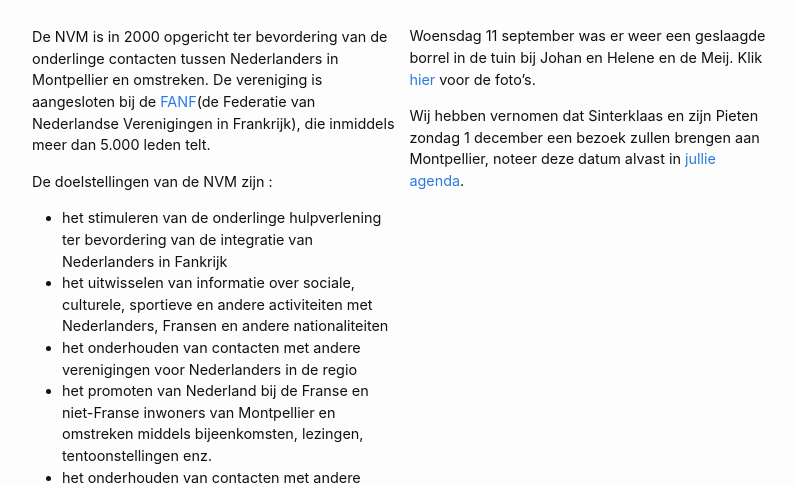
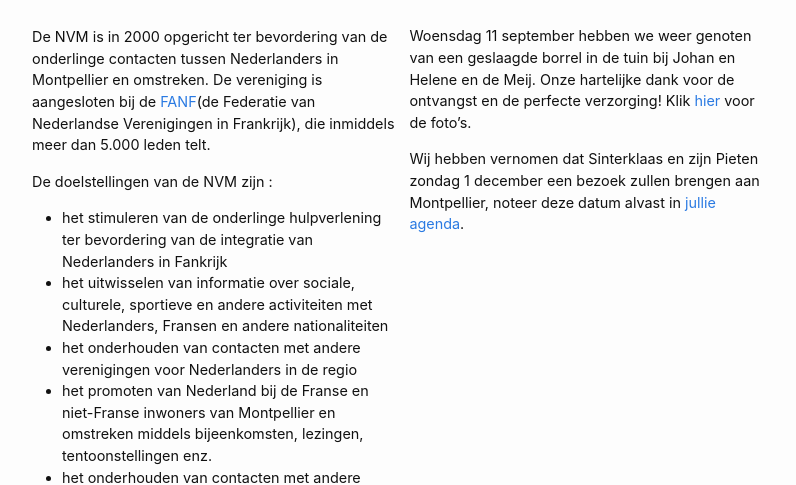
Before and after one commit to nederland34-fr/nederland34-fr.github.io, a Jekyll site: the page built from index.md, in a window 1280 px wide and 900 px high, cut to the strip 415-900 px from the top of the window. Shown: the whole strip, without its empty margins (238-1034 px from the left). Built offline with Jekyll 4.4.1, drawn with Linux system fonts in a browser that asks for light colours.

Commit message:
Update index.md

```diff
--- a/index.md
+++ b/index.md
@@ -33,7 +33,7 @@ In ruil hiervoor hebben de donateurs een gereduceerd tarief voor de meeste van o
 
 <img src="https://albumizr.com/ia/d5b37e351442bb6a63e58f4e9c9d290d.jpg" width="100%" height="227">
 
-Woensdag 11 september was er weer een geslaagde borrel in de tuin bij Johan en Helene en de Meij. Klik [hier](/verslagen/2019-Borrel.html) voor de foto's.
+Woensdag 11 september hebben we weer genoten van een geslaagde borrel in de tuin bij Johan en Helene en de Meij. Onze hartelijke dank voor de ontvangst en de perfecte verzorging! Klik [hier](/verslagen/2019-Borrel.html) voor de foto's.
 
 Wij hebben vernomen dat Sinterklaas en zijn Pieten zondag 1 december een bezoek zullen brengen aan Montpellier, noteer deze datum alvast in [jullie agenda](https://calendar.google.com/calendar/b/1/r/eventedit/copy/Xzg5MmthYzlpOGwyNDJiYTY2c3E0NGI5azY5Mms2YjlwNzExazJiOWo4NHIzY2MxaDhjc2tjaDlvNjggNmcyODQyZzM0aTd0cWkydmI0bWl2NmZkMDhAZw).
 
```
